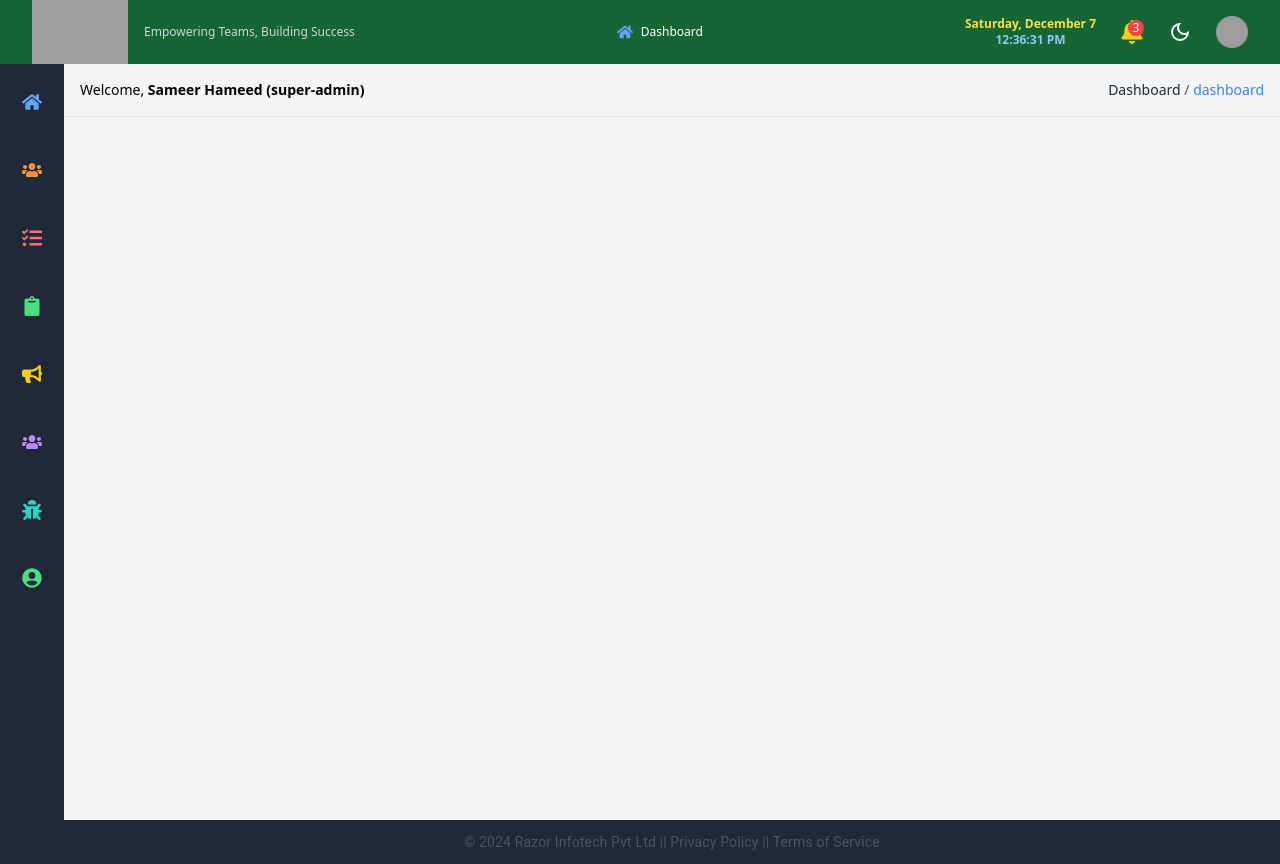
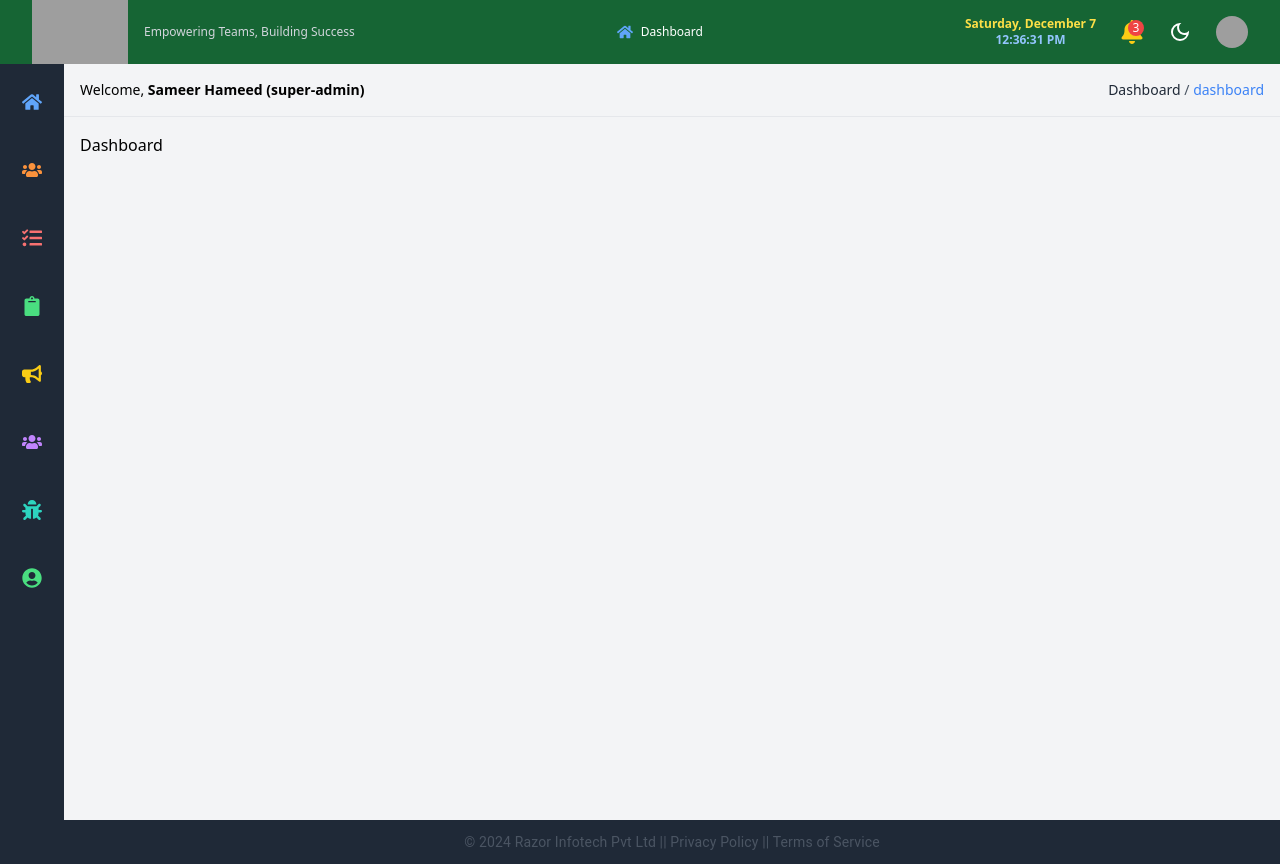
Before and after one commit to hidro001/HCMwebappfrontend, a React (Vite) app: page /dashboard in a window 1280 px wide. Built offline with nearby package versions, Linux system fonts and the light colour scheme; grey boxes are pictures that could not be loaded.

Commit message:
layout implemented

```diff
--- a/src/components/mainLayout/MainLayout.jsx
+++ /dev/null
@@ -1,33 +0,0 @@
-import React from "react";
-import Sidebar from "../sidebar/Sidebar";
-import Breadcrumb from "../breadcrumb/Breadcrumb";
-import Footer from "../footer/Footer"; // Import the Footer component
-import { Outlet } from "react-router-dom";
-
-const MainLayout = ({ isSidebarOpen, closeSidebar }) => {
-  return (
-    <div className="h-screen flex overflow-hidden">
-      {/* Sidebar */}
-      <Sidebar isOpen={isSidebarOpen} closeSidebar={closeSidebar} />
-
-      {/* Main Content Area */}
-      <div className="flex-1 flex flex-col bg-gray-100">
-        {/* Content Wrapper */}
-        <div className="flex-1 overflow-y-auto">
-          {/* Breadcrumb */}
-          <Breadcrumb />
-
-          {/* Outlet for Routing */}
-          <div className="2xl:container 2xl:mx-auto p-4">
-            <Outlet />
-          </div>
-        </div>
-
-        {/* Footer */}
-        <Footer />
-      </div>
-    </div>
-  );
-};
-
-export default MainLayout;
--- /dev/null
+++ b/src/routes/MainLayout.jsx
@@ -0,0 +1,26 @@
+import React from "react";
+import { Footer, Sidebar, Breadcrumb } from "../components";
+import { Routes, Route, Router } from "react-router-dom";
+import { Dashboard } from "../pages";
+
+const MainLayout = () => {
+  return (
+    <div className="h-screen flex overflow-hidden">
+      <Sidebar />
+      <div className="flex-1 flex flex-col bg-gray-100">
+        <div className="flex-1 overflow-y-auto">
+          <Breadcrumb />
+          <div className="2xl:container 2xl:mx-auto p-4">
+            {/* // enter the New Route here */}
+            <Routes>
+              <Route path="/" element={<Dashboard />} />
+            </Routes>
+          </div>
+        </div>
+        <Footer />
+      </div>
+    </div>
+  );
+};
+
+export default MainLayout;
--- a/src/routes/Router.jsx
+++ b/src/routes/Router.jsx
@@ -1,7 +1,8 @@
 import { createBrowserRouter } from "react-router-dom";
 import PrivateRoute from "./PrivateRoute";
 import { Login, } from "../pages";
-import { Navbar, MainLayout } from "../components";
+import { Navbar } from "../components";
+import MainLayout from "./MainLayout";
 
 const AppLayout = () => (
   <div className="flex flex-col min-h-screen">
@@ -20,9 +21,8 @@ const router = createBrowserRouter([
   {
     path: "/dashboard",
     element: (
+
       <AppLayout/>
-        // {/* <Dashboard /> */}
-      // {/* </AppLayout> */}
     ),
   },
 ]);
```
Also changed, not shown: src/components/index.js (+4 -6 lines).
